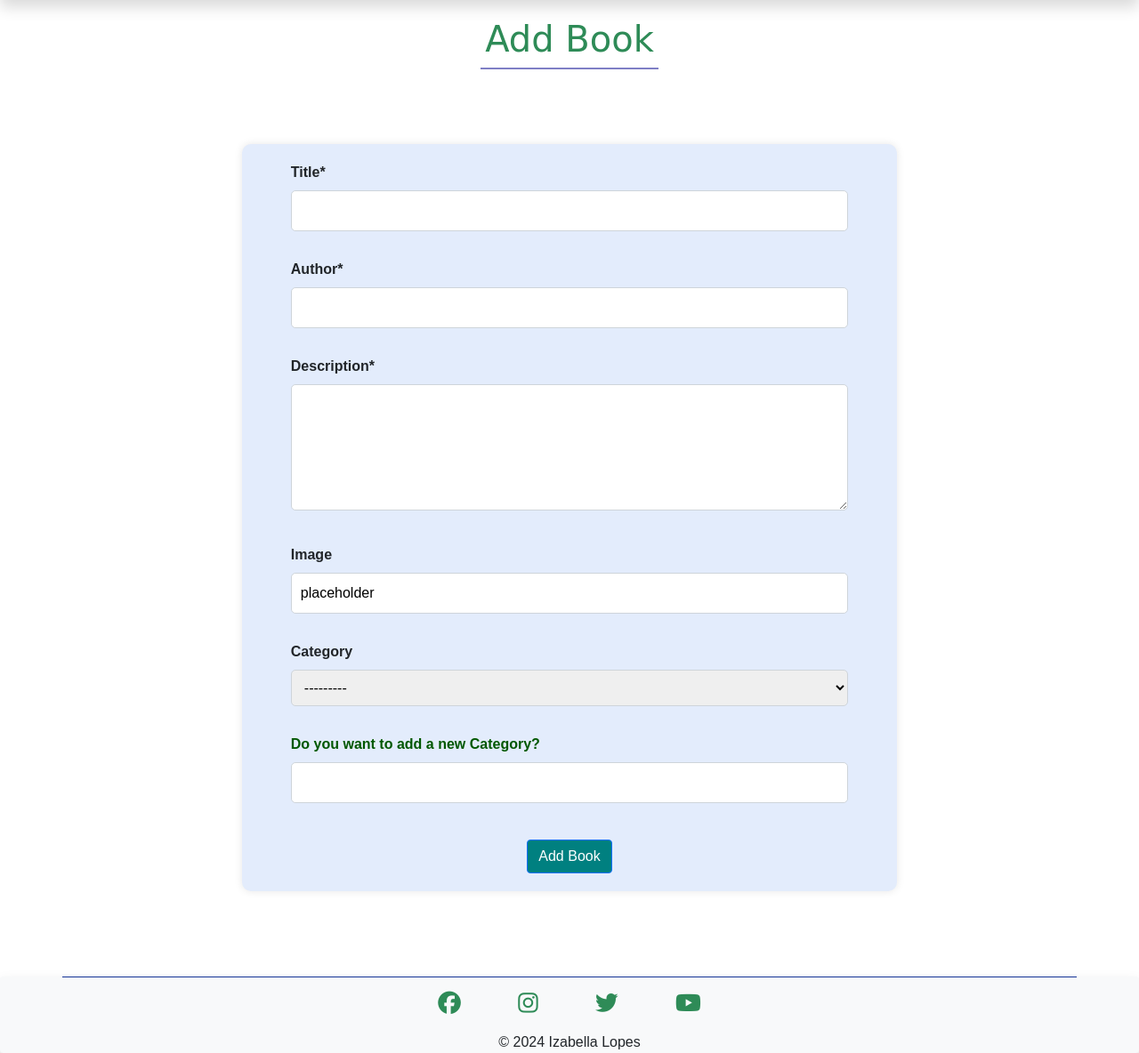
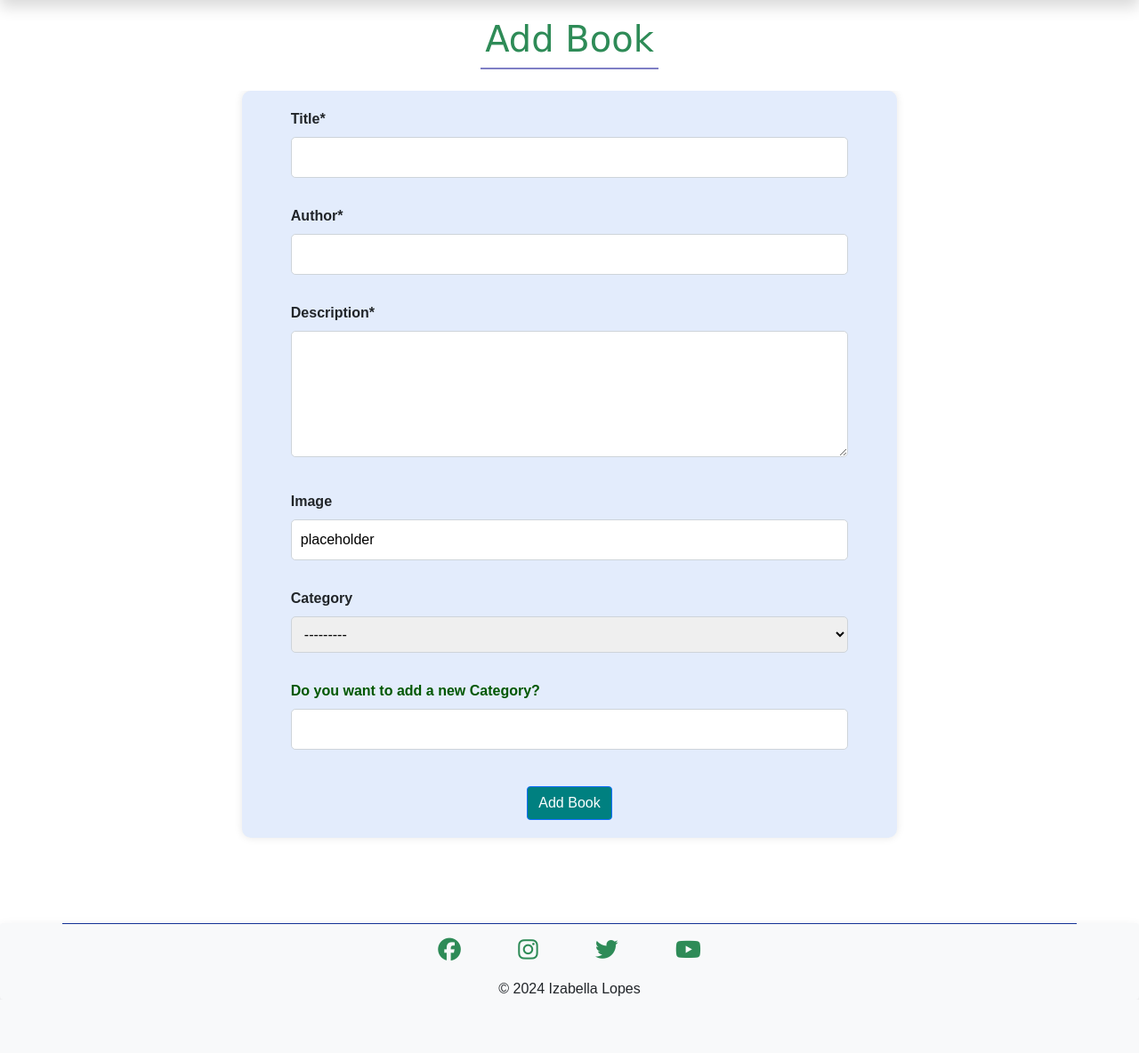
Before and after one commit to IzabellaLopes/kidlit-swap, a Django app: page /add_book/ in a window 1280 px wide. Shown: the part 70-1254 px from the top of the page at 89% size. After the commit the page ends 1190 px from the top, so only its background shows below. Run offline with Django 3.2, Linux system fonts and the light colour scheme; the visitor is signed in with stand-in values (Sample User, id 1); data that the repository does not hold is empty; some libraries are stand-ins or nearby versions; some web fonts are replaced.

Commit message:
Apply pt-0 class to improve spacing in Add Book and Borrowed Book sections

```diff
--- a/templates/add_book.html
+++ b/templates/add_book.html
@@ -10,7 +10,7 @@
     <hr class="break" />
     <br />
 
-    <section class="add-book-section">
+    <section class="add-book-section pt-0">
         {% if user.is_authenticated %}
         <div class="row justify-content-center">
             <div class="col-md-8 mb-3">
--- a/templates/borrowed_books.html
+++ b/templates/borrowed_books.html
@@ -10,7 +10,7 @@
     <hr class="break" />
     <br />
     <!-- Borrowed Books section -->
-    <section class="borrowed-books-section">
+    <section class="borrowed-books-section pt-0">
       {% if borrowed_books %}
         <div class="cards__container row g-2 g-sm-3 rounded">
           {% for book in borrowed_books %}
```
